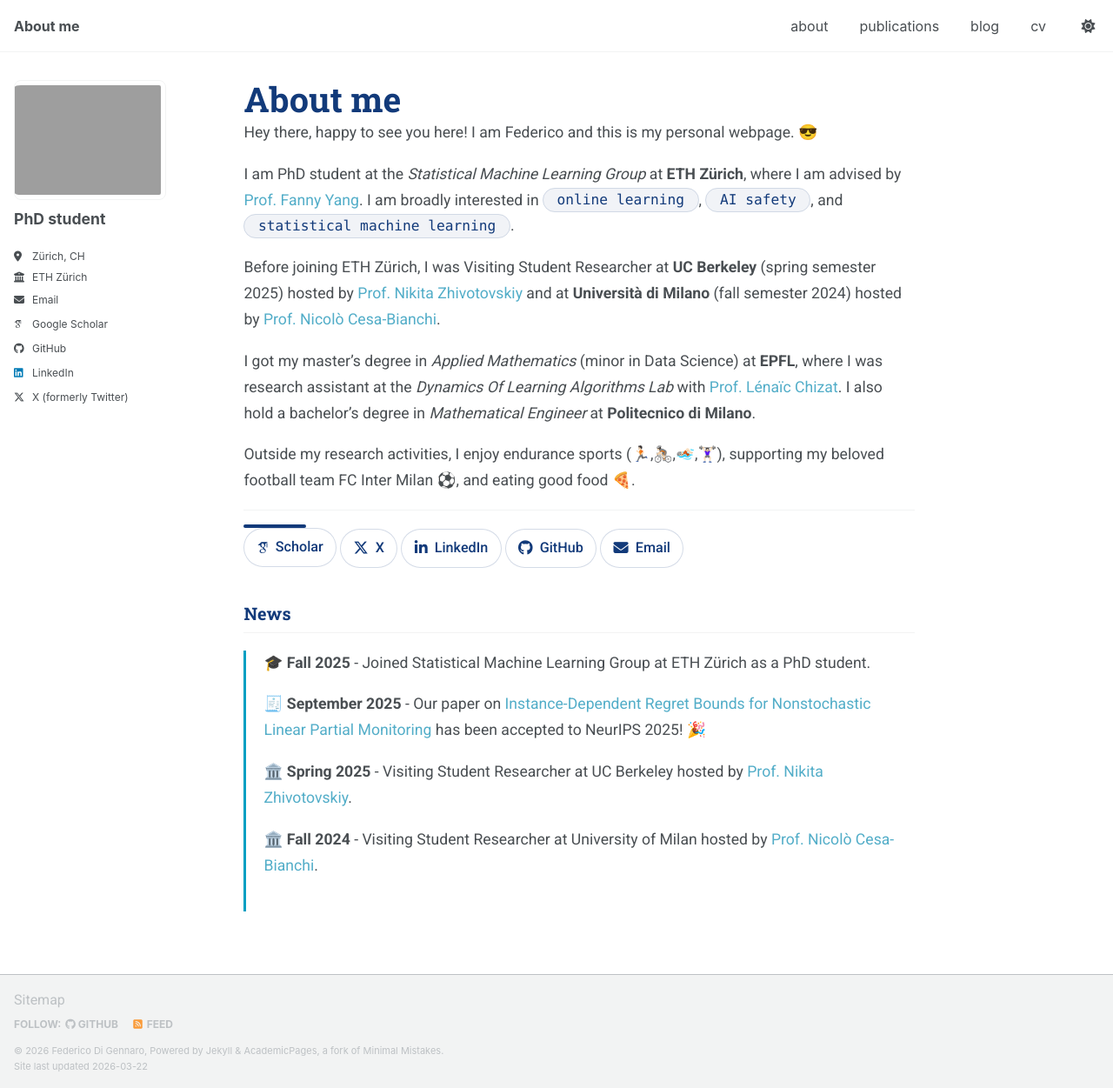
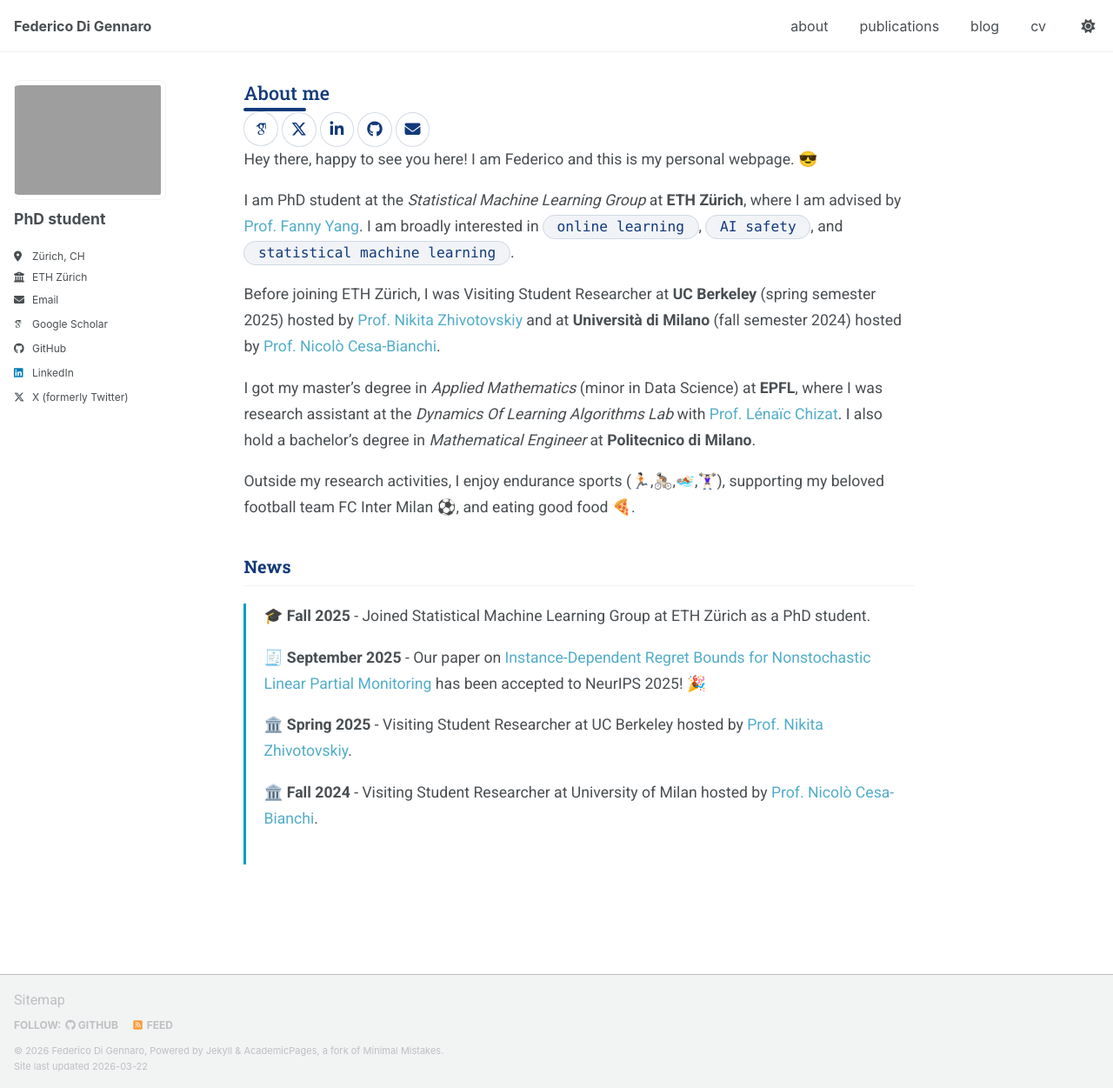
Before and after one commit to FedericoDiGennaro/FedericoDiGennaro.github.io, a Jekyll site: the page built from _pages/about.md, in a window 1280 px wide and 1251 px high. Shown: the whole window at 87% size. Built offline with Jekyll 4.4.1, drawn with Linux system fonts in a browser that asks for light colours; some web fonts are replaced; a script bundle is joined from its source files by our own code; library files that are not in the unit come from our copies.

Commit message:
Refine homepage title and social icons

```diff
--- a/_includes/masthead.html
+++ b/_includes/masthead.html
@@ -6,7 +6,7 @@
       <nav id="site-nav" class="greedy-nav">
         <button><span class="navicon"></span></button>
         <ul class="visible-links">
-          <li class="masthead__menu-item masthead__menu-item--lg persist"><a href="{{ base_path }}/">{% if page.url == "/" %}About me{% else %}{{ site.title }}{% endif %}</a></li>
+          <li class="masthead__menu-item masthead__menu-item--lg persist"><a href="{{ base_path }}/">{{ site.title }}</a></li>
           {% for link in site.data.navigation.main %}
             {% if link.url contains 'http' %}
               {% assign domain = '' %}
--- a/_pages/about.md
+++ b/_pages/about.md
@@ -6,6 +6,26 @@ redirect_from:
   - /about/
   - /about.html
 ---
+
+<div class="home-title-bar"></div>
+
+<div class="home-social-links">
+  <a href="https://scholar.google.com/citations?user=VJsj2w8AAAAJ&hl=en" aria-label="Google Scholar">
+    <i class="ai ai-google-scholar"></i>
+  </a>
+  <a href="https://x.com/fededg__" aria-label="X">
+    <i class="fab fa-x-twitter"></i>
+  </a>
+  <a href="https://www.linkedin.com/in/federico-di-gennaro" aria-label="LinkedIn">
+    <i class="fab fa-linkedin-in"></i>
+  </a>
+  <a href="https://github.com/FedericoDiGennaro" aria-label="GitHub">
+    <i class="fab fa-github"></i>
+  </a>
+  <a href="mailto:federico.digennaro@inf.ethz.ch" aria-label="Email">
+    <i class="fas fa-envelope"></i>
+  </a>
+</div>
 
 Hey there, happy to see you here! I am Federico and this is my personal webpage. 😎
 
@@ -17,28 +37,6 @@ I got my master's degree in *Applied Mathematics* (minor in Data Science) at **E
 
 Outside my research activities, I enjoy endurance sports (🏃🏻,🚴🏻,🏊🏻,🏋🏻‍♀️), supporting my beloved football team FC Inter Milan ⚽️, and eating good food 🍕.
 
----
-
-<div class="home-title-bar"></div>
-
-<div class="home-social-links">
-  <a href="https://scholar.google.com/citations?user=VJsj2w8AAAAJ&hl=en" aria-label="Google Scholar">
-    <i class="ai ai-google-scholar"></i><span>Scholar</span>
-  </a>
-  <a href="https://x.com/fededg__" aria-label="X">
-    <i class="fab fa-x-twitter"></i><span>X</span>
-  </a>
-  <a href="https://www.linkedin.com/in/federico-di-gennaro" aria-label="LinkedIn">
-    <i class="fab fa-linkedin-in"></i><span>LinkedIn</span>
-  </a>
-  <a href="https://github.com/FedericoDiGennaro" aria-label="GitHub">
-    <i class="fab fa-github"></i><span>GitHub</span>
-  </a>
-  <a href="mailto:federico.digennaro@inf.ethz.ch" aria-label="Email">
-    <i class="fas fa-envelope"></i><span>Email</span>
-  </a>
-</div>
-
 ## News
 
 <div style="height: 300px; overflow-y: auto; border-left: 3px solid #009fc2ff; padding-left: 20px; margin-top: 20px;">
--- a/assets/css/custom.css
+++ b/assets/css/custom.css
@@ -106,7 +106,7 @@ h6,
 .home-title-bar {
   width: 72px;
   height: 4px;
-  margin: 0.35rem 0 1.5rem;
+  margin: 0.15rem 0 0.8rem;
   border-radius: 999px;
   background-color: #123a7a;
 }
@@ -131,9 +131,10 @@ h6,
 
 .archive .page__title,
 .page .page__title {
-  font-size: 2.2rem;
-  line-height: 1.15;
+  font-size: 1.2rem;
+  line-height: 1.35;
   margin-bottom: 0;
+  font-weight: 500;
 }
 
 .page__content p,
@@ -164,14 +165,16 @@ h6,
 .home-social-links a {
   display: inline-flex;
   align-items: center;
-  gap: 0.45rem;
-  padding: 0.45rem 0.8rem;
+  justify-content: center;
+  width: 2.2rem;
+  height: 2.2rem;
+  padding: 0;
   border: 1px solid rgba(18, 58, 122, 0.18);
   border-radius: 999px;
   color: #123a7a;
   background: #fff;
   text-decoration: none !important;
-  font-size: 0.9rem;
+  font-size: 0.95rem;
   font-weight: 500;
   transition: background-color 0.2s ease, border-color 0.2s ease, transform 0.2s ease;
   pointer-events: auto;
@@ -184,7 +187,7 @@ h6,
 }
 
 .home-social-links i {
-  font-size: 0.95rem;
+  font-size: 1rem;
 }
 
 .page__content a {
```
